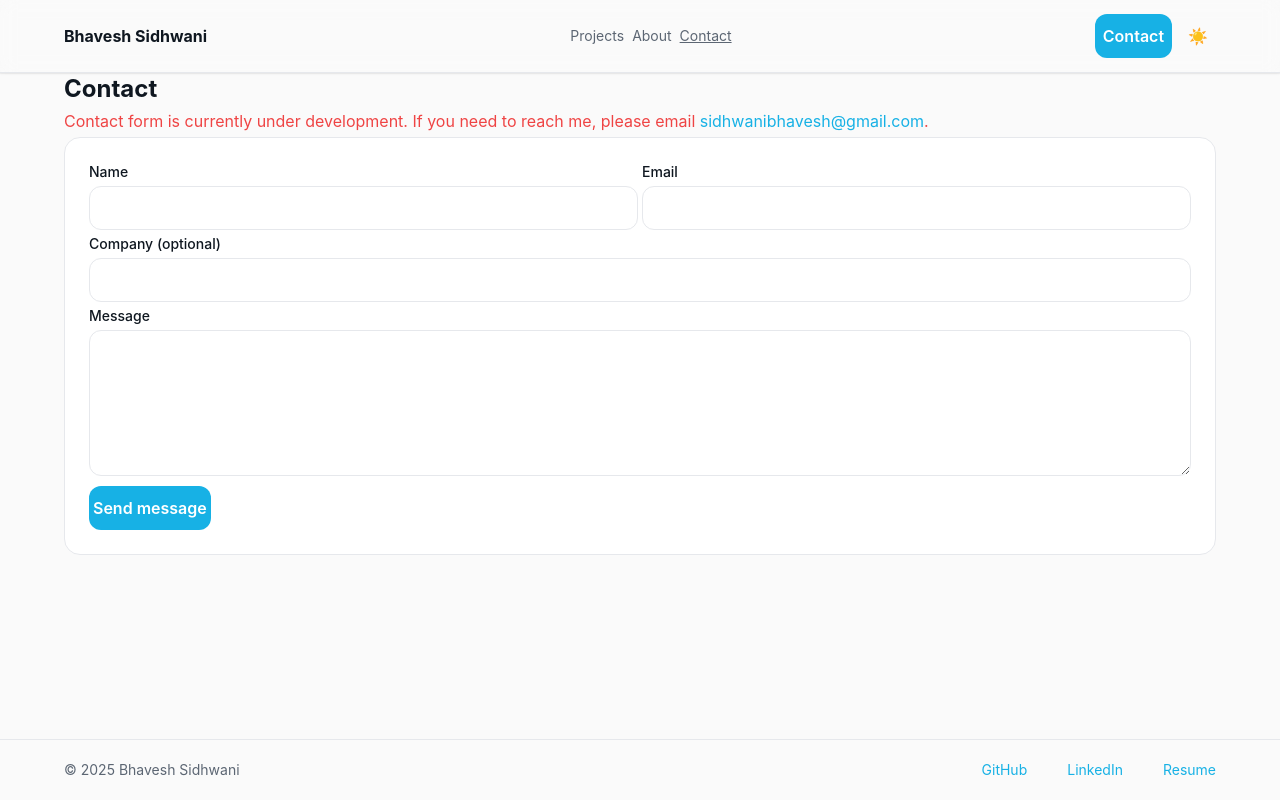
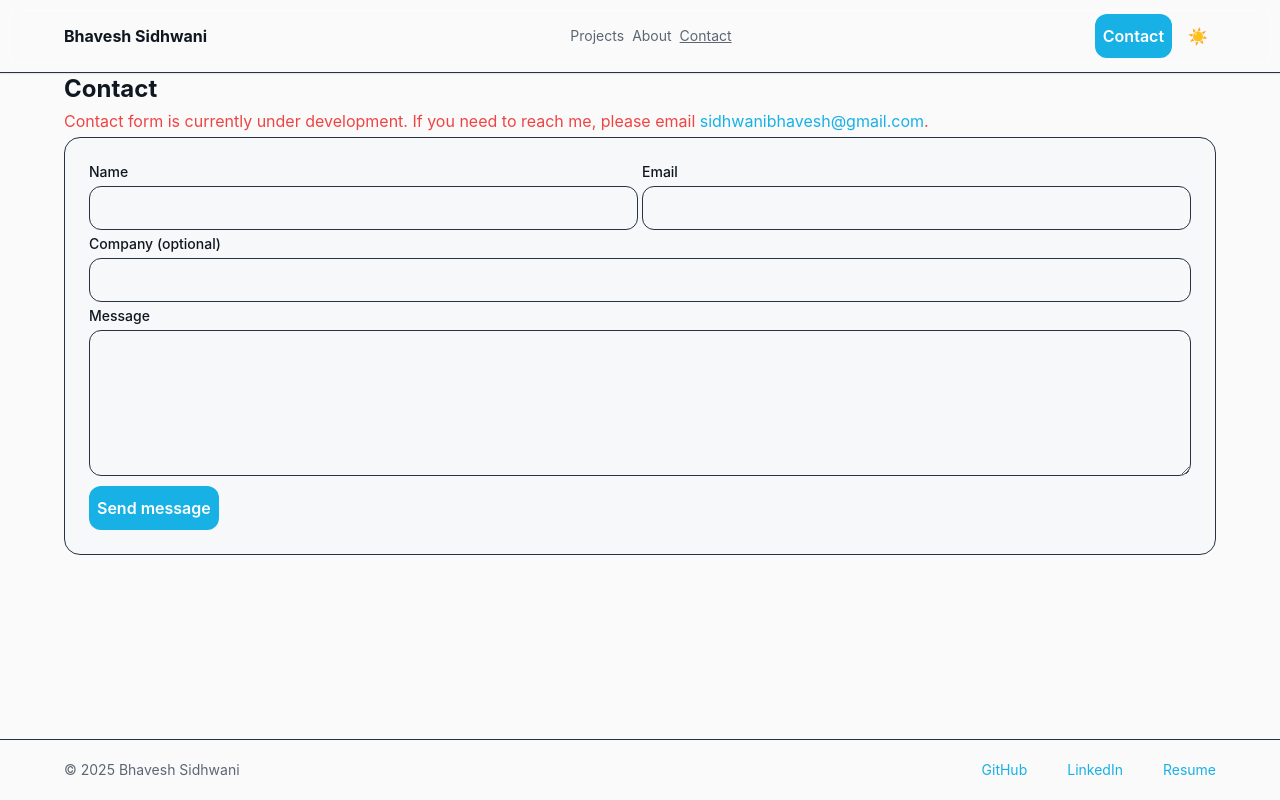
Before and after one commit to BhaveshSidhwani/Personal-Portfolio-Website, a Next.js app: page /contact in a window 1280 px wide. Built offline with nearby package versions, Linux system fonts and the light colour scheme.

Commit message:
Dark theme fix (#6)
* [Fix] Readability improved in dark theme

* [fix] Used Button component instead of html button

```diff
--- a/app/globals.css
+++ b/app/globals.css
@@ -12,9 +12,10 @@
   --accent-700: #0f86ad;
   --bg: #fafafa;
   --panel: #f7f8fa;
+  --panel-chip: #cccccc;
   --text: #0f1720;
   --muted: #5c6673;
-  --border: #e6e8ec;
+  --border: #283241;
   --success: #22c55e;
   --warning: #f59e0b;
   --error: #ef4444;
@@ -30,9 +31,10 @@
   --accent-700: #1296c4;
   --bg: #0b0f14;
   --panel: #121821;
+  --panel-chip: #dddddd;
   --text: #e8eef5;
   --muted: #94a3b8;
-  --border: #283241;
+  --border: #e6e8ec;
   --success: #22d36a;
   --warning: #fab216;
   --error: #ff5c5c;
--- a/components/Card.tsx
+++ b/components/Card.tsx
@@ -1,5 +1,5 @@
-import React from 'react';
-import Chip from '@/components/Chip';
+import React from "react";
+import Chip from "@/components/Chip";
 
 type Props = {
   title: string;
@@ -8,14 +8,15 @@ type Props = {
   children?: React.ReactNode;
 };
 
-export default function Card({ title, impact, tags = ['AI/ML', 'RAG', 'Python', 'Next.js'], children }: Props) {
+export default function Card({ title, impact, tags, children }: Props) {
   return (
-    <article className="rounded-lg border border-[--border] bg-white p-5 shadow-z1 hover-elevate">
-      <div className="mb-4 aspect-[16/9] w-full rounded-md border border-[--border] bg-[--panel]" aria-hidden />
-      <h3 className="text-lg font-semibold">{title}</h3>
-      <p className="mt-1 text-sm text-[--muted]">{impact}</p>
-      <div className="mt-3 flex flex-wrap gap-2">
-        {tags.map((t) => <Chip key={t}>{t}</Chip>)}
+    <article className=" flex flex-col rounded-lg border border-[--border] bg-[--panel] p-5 shadow-z1 hover-elevate">
+      <div className="flex-grow">
+        <h3 className="text-lg font-semibold">{title}</h3>
+        <p className="mt-1 text-sm text-[--muted]">{impact}</p>
+        <div className="mt-3 flex flex-wrap gap-2">
+          {tags && tags.map((t) => <Chip key={t}>{t}</Chip>)}
+        </div>
       </div>
       {children}
     </article>
--- a/components/Chip.tsx
+++ b/components/Chip.tsx
@@ -13,7 +13,7 @@ export default function Chip({
 }: Props) {
   const base = "inline-flex h-7 items-center rounded-full px-3 text-sm";
   const variants = {
-    neutral: "border border-[--border] bg-white text-[--text]",
+    neutral: "border border-[--border] bg-[--panel-chip] text-black",
     accent: "bg-[--accent-500] text-white",
     outline: "border border-[--accent-500] text-[--text]",
   } as const;
--- a/components/ContactForm.tsx
+++ b/components/ContactForm.tsx
@@ -1,5 +1,6 @@
 "use client";
 import React, { useState } from "react";
+import Button from "./Button";
 
 export default function ContactForm() {
   const [status, setStatus] = useState<"idle" | "success" | "error">("idle");
@@ -49,12 +50,12 @@ export default function ContactForm() {
 
   if (status === "error") {
     return (
-      <div className="rounded-lg border border-red-500 bg-white p-6">
-        <p className="text-red-500">
+      <div className="rounded-lg border border-red-500 bg-[--panel] p-6">
+        <p className="text-[--error]">
           Oops! Something went wrong. Please try again later.
         </p>
         {statusCode && (
-          <p className="text-red-500">
+          <p className="text-[--error]">
             Error code: <strong>{statusCode}</strong>
           </p>
         )}
@@ -65,7 +66,7 @@ export default function ContactForm() {
   return (
     <form
       onSubmit={onSubmit}
-      className="rounded-lg border border-[--border] bg-white p-6 space-y-4"
+      className="rounded-lg border border-[--border] bg-[--panel] p-6 space-y-4"
     >
       <div className="grid gap-4 md:grid-cols-2">
         <div>
@@ -73,7 +74,7 @@ export default function ContactForm() {
           <input
             name="name"
             required
-            className="mt-1 h-11 w-full rounded-md border border-[--border] bg-white px-3"
+            className="mt-1 h-11 w-full rounded-md border border-[--border] bg-[--panel] px-3"
           />
         </div>
         <div>
@@ -82,7 +83,7 @@ export default function ContactForm() {
             name="email"
             type="email"
             required
-            className="mt-1 h-11 w-full rounded-md border border-[--border] bg-white px-3"
+            className="mt-1 h-11 w-full rounded-md border border-[--border] bg-[--panel] px-3"
           />
         </div>
         <div className="md:col-span-2">
@@ -91,7 +92,7 @@ export default function ContactForm() {
           </label>
           <input
             name="company"
-            className="mt-1 h-11 w-full rounded-md border border-[--border] bg-white px-3"
+            className="mt-1 h-11 w-full rounded-md border border-[--border] bg-[--panel] px-3"
           />
         </div>
         <div className="md:col-span-2">
@@ -100,7 +101,7 @@ export default function ContactForm() {
             name="message"
             rows={5}
             required
-            className="mt-1 w-full rounded-md border border-[--border] bg-white p-3"
+            className="mt-1 w-full rounded-md border border-[--border] bg-[--panel] p-3"
           />
         </div>
       </div>
@@ -112,9 +113,7 @@ export default function ContactForm() {
         tabIndex={-1}
         autoComplete="off"
       />
-      <button className="h-11 rounded-md bg-[--accent-500] px-4 font-semibold text-white hover:bg-[--accent-600]">
-        Send message
-      </button>
+      <Button>Send message</Button>
     </form>
   );
 }
```
